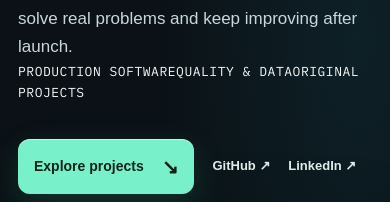
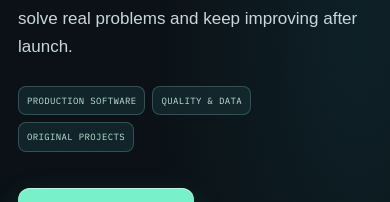
Before and after one commit to AgustinWojtyszyn/new_portfolioweb, a Next.js app: page /en in a window 390 px wide. Shown: the part 415-617 px from the top of the page. Built offline with nearby package versions, Linux system fonts and the light colour scheme; no server answers.

Commit message:
Align end-to-end tests and responsive details with redesigned portfolio

```diff
--- a/src/app/refresh.css
+++ b/src/app/refresh.css
@@ -211,3 +211,9 @@ a,button{transition-timing-function:cubic-bezier(.22,.8,.25,1)}
  .game-overlay-note{max-width:260px}
 }
 @media(prefers-reduced-motion:reduce){.game-hero,.game-bolts{animation:none!important}}
+
+/* Conversion-friendly hero details and repository disclosure */
+.hero-points{display:flex;align-items:center;flex-wrap:wrap;gap:9px;margin-top:24px;color:#bde6dc;font-size:11px;line-height:1.5}
+.hero-points span{border:1px solid #68b9ab52;background:#17323894;border-radius:8px;padding:8px 11px}
+.private-repo{color:#9db5bc;font-size:12px;letter-spacing:.08em;padding:8px 0}
+@media(max-width:600px){.hero-points{gap:7px;font-size:9px}.hero-points span{padding:7px 8px}}
```
